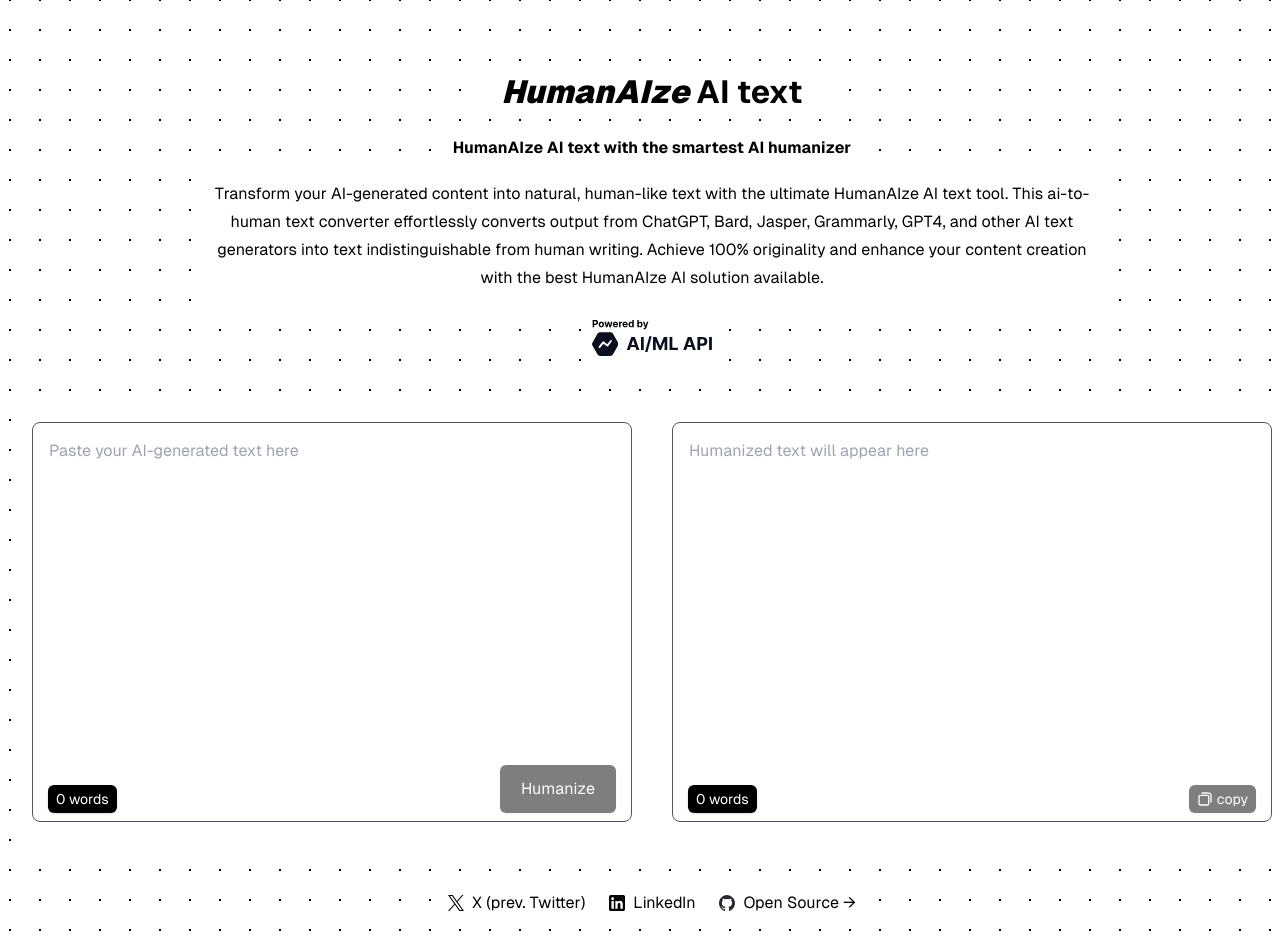
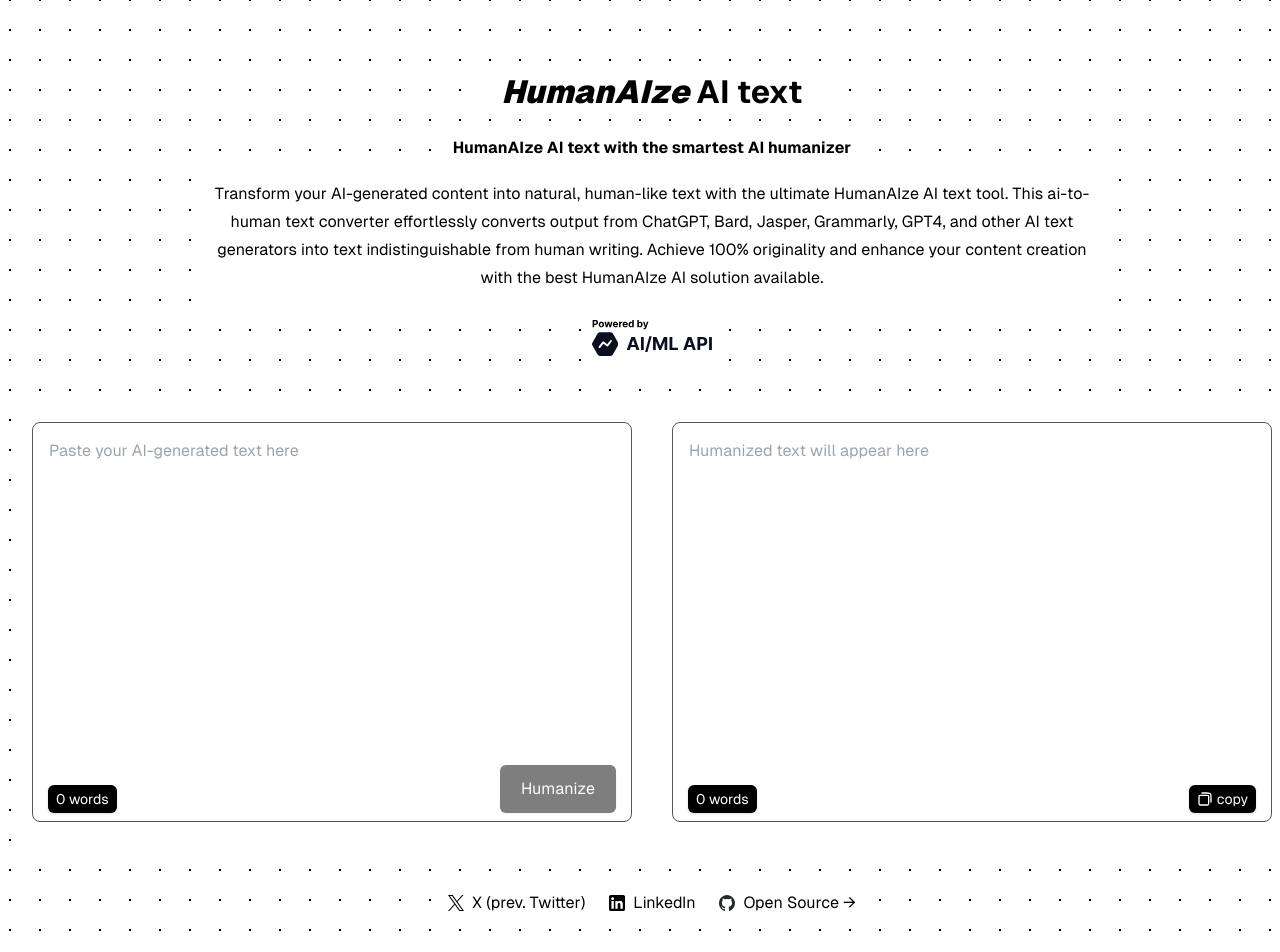
Before and after one commit to raymondchiwaz/humanaize, a Next.js app: page / in a window 1280 px wide. Shown: the top 952 px of the page. Built offline with nearby package versions, Linux system fonts and the light colour scheme.

Commit message:
there is an issue with ai ml api. i just send request to gpt via openai api not ai/ml api

```diff
--- a/src/app/api/humanaize/route.ts
+++ b/src/app/api/humanaize/route.ts
@@ -25,7 +25,6 @@
                     ...writingSamples,
                     { role: "user", content: aiText },
                 ],
-                max_tokens: 512,
             }),
         });
 
--- a/src/app/page.tsx
+++ b/src/app/page.tsx
@@ -86,7 +86,7 @@
   const handleHumanize = () => {
     console.log('Humanizing...');
     setLoading(true);
-    humanaizeAiText(text)
+    tryGpt(text)
       .then((humanized) => {
         setHumanizedText(humanized);
         const count = humanized.trim() === '' ? 0 : humanized.trim().split(/\s+/).length;
@@ -178,12 +178,12 @@
                 {humanizedTextWordCount} words
               </div>
               <button
-                disabled={(!loading && humanizedText.length > 0) ? false : true}
+                disabled={(!loading) ? false : true}
                 className={`absolute bottom-4 right-4 dark:bg-foreground dark:text-black bg-black text-white flex flex-row gap-1 items-center bg-foreground px-2 py-1 rounded-md text-sm text-gray-100 shadow
-                  ${(loading || humanizedText.length < 1) ? 'cursor-not-allowed opacity-50' : 'cursor-pointer'}
+                  ${(loading) ? 'cursor-not-allowed opacity-50' : 'cursor-pointer'}
                 `}
                 onClick={() => {
-                  if (!loading && humanizedText.length > 0) {
+                  if (!loading) {
                     navigator.clipboard.writeText(humanizedText);
                     setToggleCopy(true);
                     setTimeout(() => {
```
